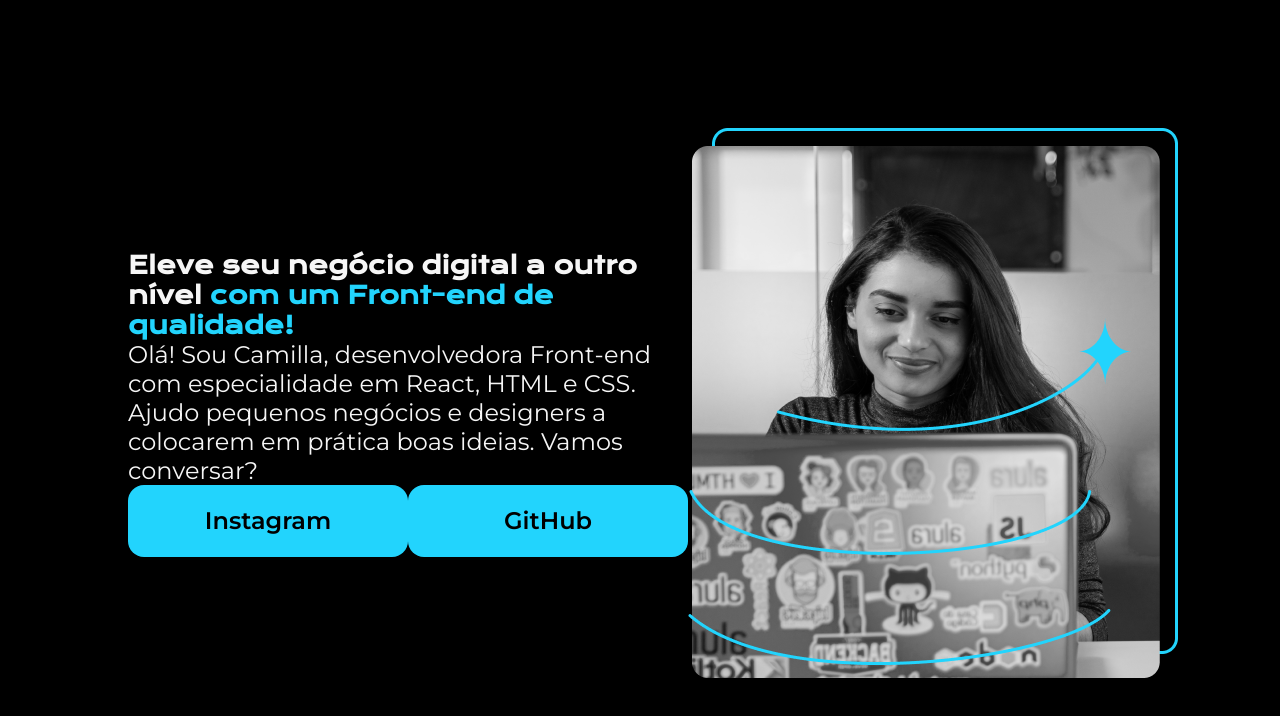
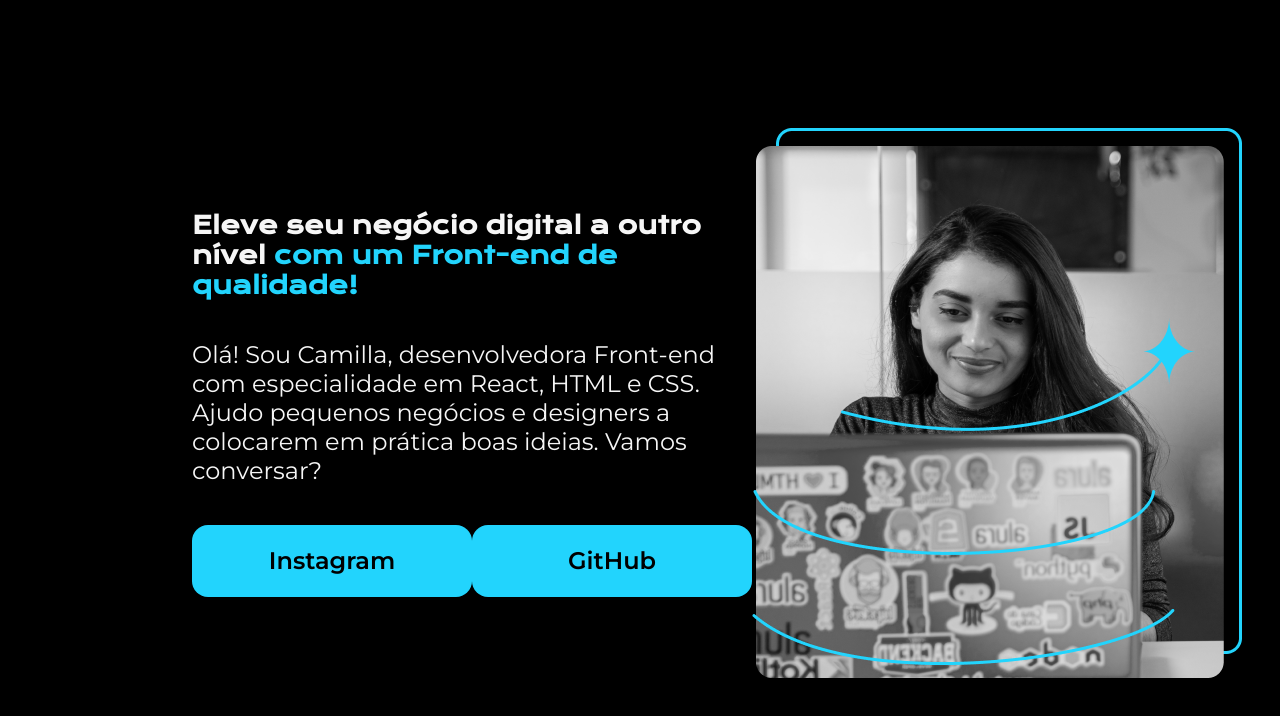
Before and after one commit to Camillabgarcia/curso_html_css, a plain HTML site: page index.html in a window 1280 px wide. Drawn offline with nearby package versions, Linux system fonts and the light colour scheme.

Commit message:
Gap nos elementos

```diff
--- a/style.css
+++ b/style.css
@@ -34,7 +34,7 @@ body {
 }
 
 .apresentacao {
-    margin: 10%;
+    margin: 10% 15%;
     display: flex;
     align-items: center;
     justify-content: space-between;
@@ -42,6 +42,9 @@ body {
 
 .apresentacao__conteudo{
     width: 615px;
+    display: flex;
+    flex-direction: column;
+    gap: 40px;
 }
 
 .apresentacao__conteudo__titulo{
```
